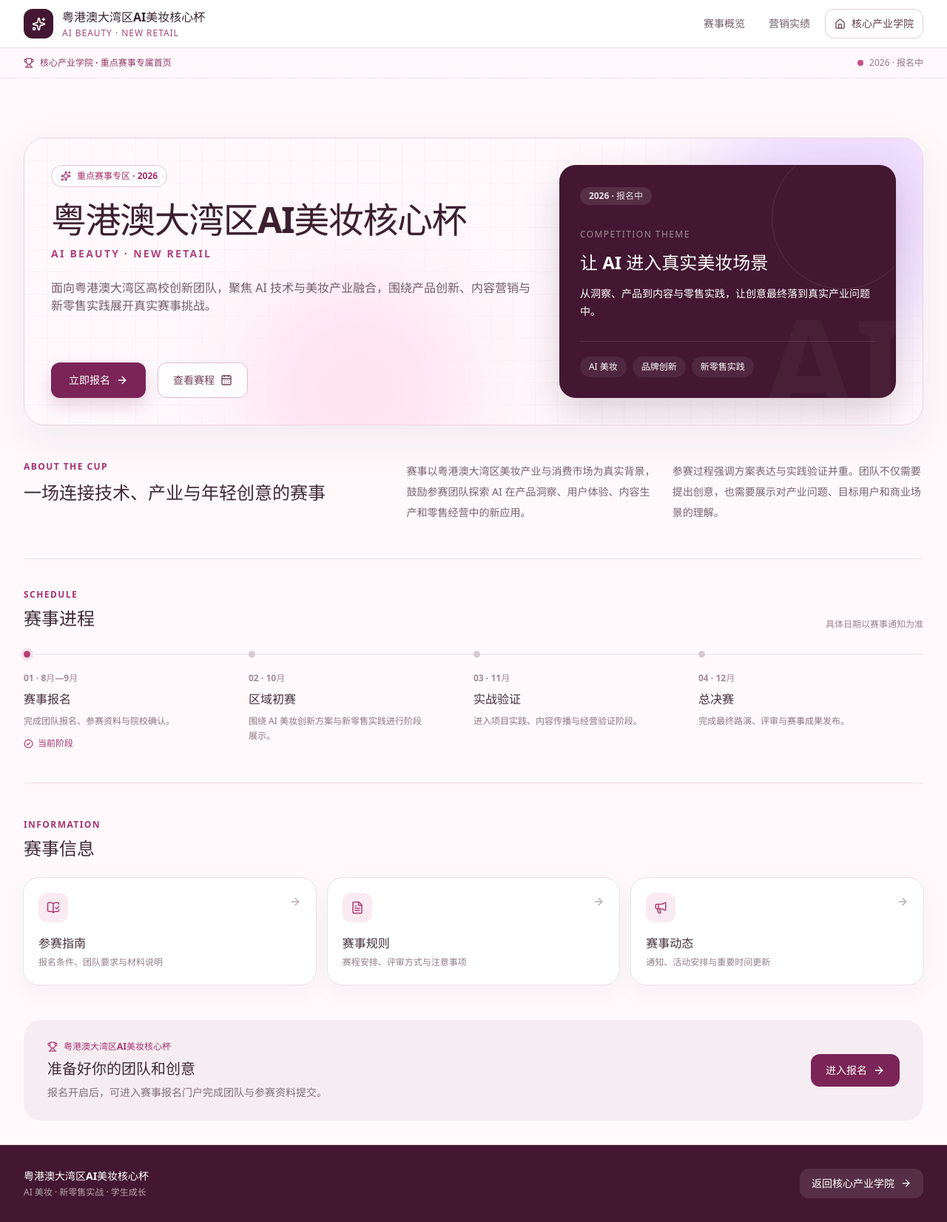
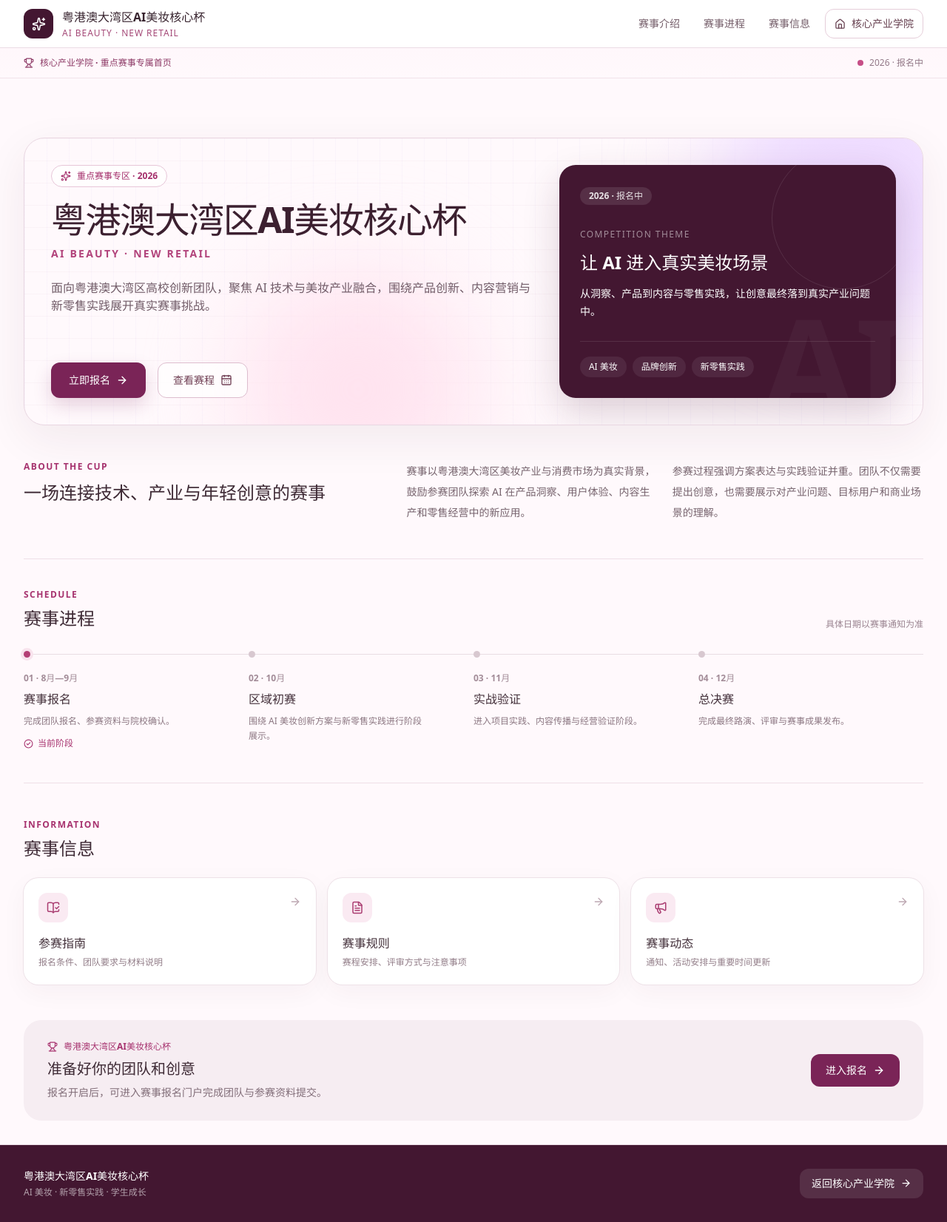
Before and after one commit to dangjingtao/core-industry-college-prototype, a React (Vite) app in the folder apps/pc/: page /ai-beauty-cup in a window 1280 px wide. Shown: the whole page at 74% size. Built offline with nearby package versions, Linux system fonts and the light colour scheme.

Commit message:
refactor(pc): align beauty cup public navigation

```diff
--- a/apps/pc/src/AIBeautyCupLanding.tsx
+++ b/apps/pc/src/AIBeautyCupLanding.tsx
@@ -18,8 +18,9 @@ export function AIBeautyCupLanding() {
           </Link>
 
           <nav className="flex items-center gap-1 sm:gap-2" aria-label="赛事首页导航">
-            <a href="#competition-overview" className="hidden min-h-10 items-center rounded-xl px-3 text-sm font-medium text-[#745D69] transition hover:bg-[#FFF1F6] sm:inline-flex">赛事概览</a>
-            <a href="#performance" className="hidden min-h-10 items-center rounded-xl px-3 text-sm font-medium text-[#745D69] transition hover:bg-[#FFF1F6] md:inline-flex">营销实绩</a>
+            <a href="#about" className="hidden min-h-10 items-center rounded-xl px-3 text-sm font-medium text-[#745D69] transition hover:bg-[#FFF1F6] sm:inline-flex">赛事介绍</a>
+            <a href="#schedule" className="hidden min-h-10 items-center rounded-xl px-3 text-sm font-medium text-[#745D69] transition hover:bg-[#FFF1F6] md:inline-flex">赛事进程</a>
+            <a href="#guide" className="hidden min-h-10 items-center rounded-xl px-3 text-sm font-medium text-[#745D69] transition hover:bg-[#FFF1F6] lg:inline-flex">赛事信息</a>
             <Link to="/" className="inline-flex min-h-10 items-center gap-2 rounded-xl border border-[#E5CDD9] bg-white px-3 text-sm font-semibold text-[#674050] transition hover:bg-[#FFF5F9]">
               <Home size={15} aria-hidden="true" />核心产业学院
             </Link>
@@ -35,7 +36,7 @@ export function AIBeautyCupLanding() {
           </div>
         </div>
 
-        <div id="competition-overview" className="mx-auto max-w-[1480px] px-5 py-6 lg:px-8 lg:py-8">
+        <div className="mx-auto max-w-[1480px] px-5 py-6 lg:px-8 lg:py-8">
           <PC10AIBeautyCup />
         </div>
 
@@ -43,7 +44,7 @@ export function AIBeautyCupLanding() {
           <div className="mx-auto flex max-w-[1480px] flex-col gap-5 px-5 py-8 sm:flex-row sm:items-center sm:justify-between lg:px-8">
             <div>
               <p className="text-sm font-semibold">粤港澳大湾区AI美妆核心杯</p>
-              <p className="mt-1 text-xs text-white/60">AI 美妆 · 新零售实战 · 学生成长</p>
+              <p className="mt-1 text-xs text-white/60">AI 美妆 · 新零售实践 · 学生成长</p>
             </div>
             <Link to="/" className="inline-flex min-h-10 items-center gap-2 self-start rounded-xl bg-white/10 px-4 text-sm font-semibold text-white transition hover:bg-white/15 sm:self-auto">
               返回核心产业学院<ArrowRight size={15} />
```
